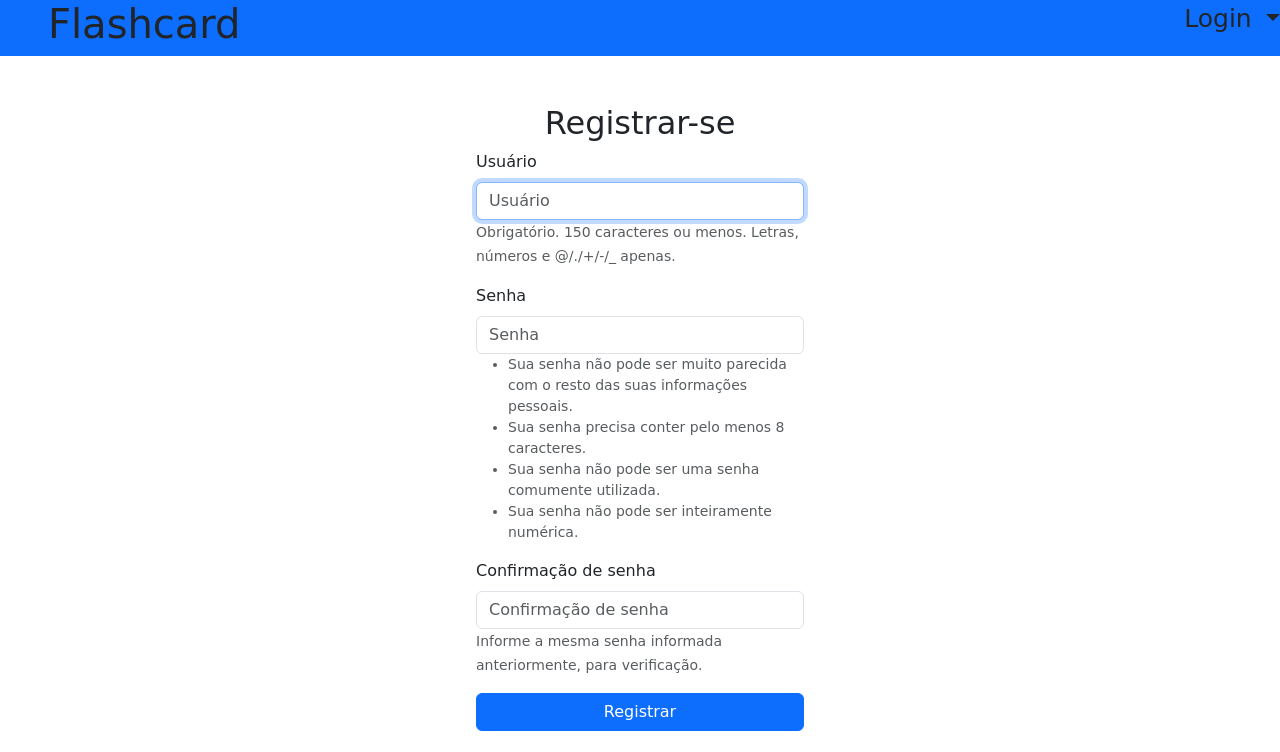
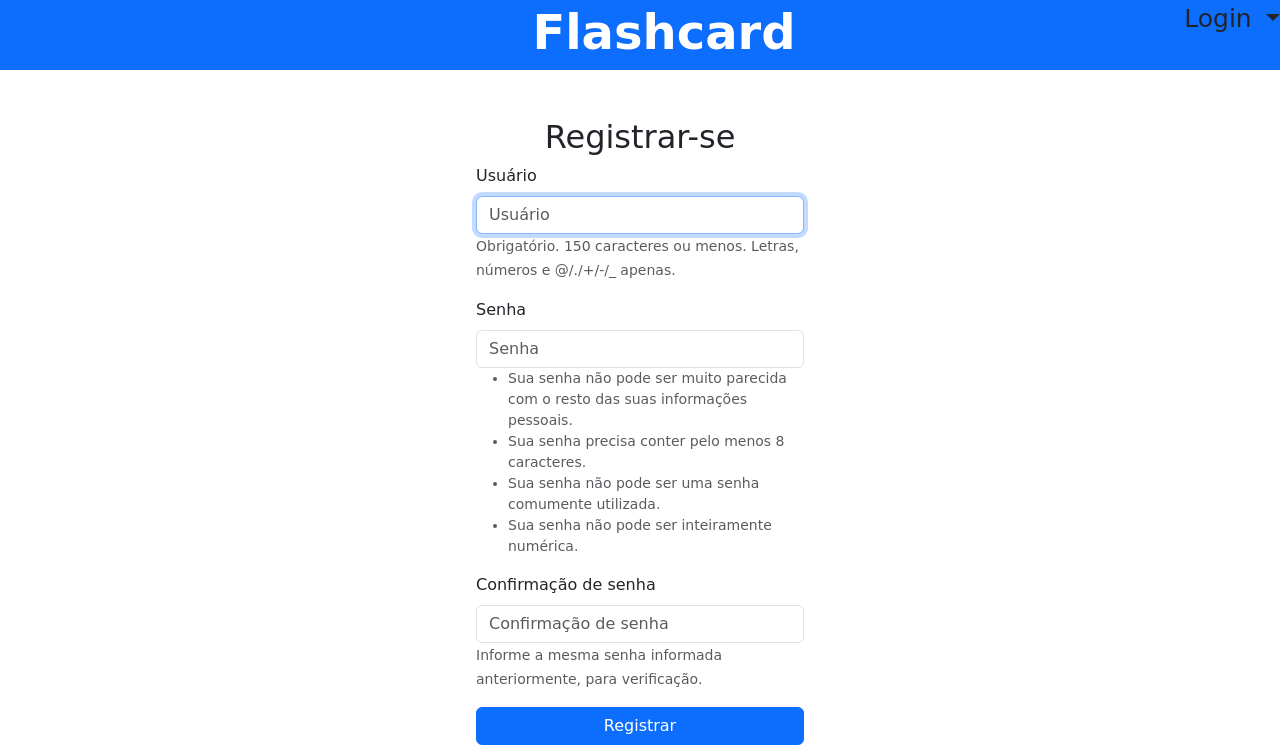
Before and after one commit to gabrielustosa/flashcards-v1, a Django app: page /accounts/register/ in a window 1280 px wide. Shown: the top 752 px of the page. Run offline with Django 4.2, Linux system fonts and the light colour scheme; some libraries are stand-ins or nearby versions; some web fonts are replaced.

Commit message:
Terminando detalhes dos templates

```diff
--- a/templates/base.html
+++ b/templates/base.html
@@ -15,17 +15,17 @@
     </style>
 </head>
 <body>
-<div class="d-flex justify-content-between bg-primary">
-    <div>
-        <a href="{% url 'deck:index' %}" class="text-decoration-none text-dark">
-            <h1 class="ms-5">Flashcard</h1>
+<header class="d-flex bg-primary pt-1" style="background-color: #4999FD">
+    <div class="m-auto">
+        <a href="{% url 'deck:index' %}" class="text-decoration-none text-white">
+            <h1 class="ms-5 display-5" style="font-weight: bold;">Flashcard</h1>
         </a>
     </div>
-    <div>
+    <div class="position-absolute top-0 end-0">
         <div class="nav-item dropdown" style="font-size: 25px;">
             {% if user.is_authenticated %}
-                <a class="nav-link dropdown-toggle text-dark" href="#" id="navbarDropdown" role="button"
-                   data-bs-toggle="dropdown" aria-expanded="false">
+                <a class="nav-link dropdown-toggle text-white" href="#" id="navbarDropdown" role="button"
+                   data-bs-toggle="dropdown" aria-expanded="false" style="font-size: 25px;">
                     Opções
                 </a>
                 <ul class="dropdown-menu" aria-labelledby="navbarDropdown">
@@ -47,7 +47,7 @@
             {% endif %}
         </div>
     </div>
-</div>
+</header>
 {% bootstrap_messages %}
 {% block content %}{% endblock %}
 {% block javascript %}{% endblock %}
```
Also changed, not shown: flashcards/apps/card/static/js/cardview.js (deleted, +0 -70 lines), templates/card/view.html (+82 -2 lines).
